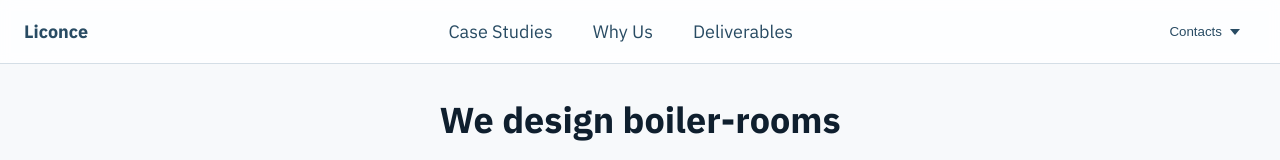
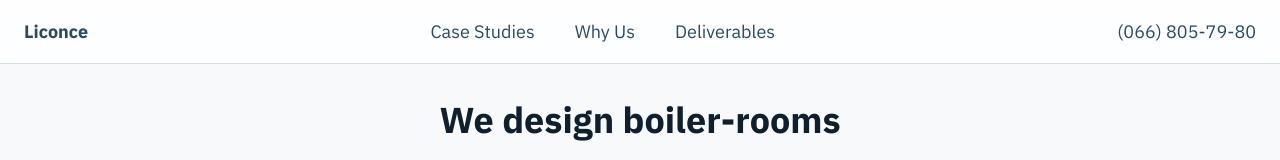
Before and after one commit to Illia-L/boiler-room-design, a React (Vite) app: page / in a window 1280 px wide. Shown: the top 160 px of the page. Built offline with nearby package versions, Linux system fonts and the light colour scheme.

Commit message:
fix errors

```diff
--- a/src/components/ui/header/ContactsWidget/ContactsWidget.module.css
+++ /dev/null
@@ -1,78 +0,0 @@
-.contacts {
-  position: relative;
-  height: 100%;
-  color: var(--color-primary);
-}
-
-/* Toggle button fills header height */
-.toggle {
-  display: inline-flex;
-  align-items: center;
-  gap: 8px;
-  height: 100%;
-  padding: 0 16px;
-  border: 0;
-  background: transparent;
-  color: inherit;
-  cursor: pointer;
-}
-
-/* Hover style only (no visited/active effects) */
-.toggle:hover { text-decoration: underline; }
-
-/* Simple caret */
-.caret {
-  display: inline-block;
-  width: 0; height: 0;
-  border-left: 5px solid transparent;
-  border-right: 5px solid transparent;
-  border-top: 6px solid currentColor;
-  transform-origin: 50% 40%;
-  transition: transform 120ms ease;
-}
-.toggle[aria-expanded="true"] .caret { transform: rotate(180deg); }
-
-/* Dropdown menu */
-.menu {
-  position: absolute;
-  top: 100%;
-  right: 0;
-  min-width: 240px;
-  margin: 8px 0 0;
-  padding: 8px;
-  list-style: none;
-  background: var(--color-surface, #fff);
-  color: inherit;
-  border: 1px solid color-mix(in oklab, currentColor 25%, transparent);
-  box-shadow: var(--shadow-2, 0 4px 12px rgba(0,0,0,.12));
-  border-radius: var(--radius-2, 10px);
-  display: none;
-  z-index: 1000;
-}
-.open { display: block; }
-
-/* Items */
-.link {
-  display: grid;
-  grid-template-columns: auto 1fr;
-  gap: 8px;
-  align-items: baseline;
-  width: 100%;
-  padding: 10px 12px;
-  text-decoration: none;
-  color: inherit;
-  border-radius: 8px;
-}
-.link:hover, .link:focus {
-  text-decoration: underline;
-  outline: none;
-  background: color-mix(in oklab, currentColor 8%, transparent);
-}
-
-.label { font-weight: 600; }
-.value { justify-self: end; opacity: 0.9; }
-
-/* Small screens: menu can stretch if needed */
-@media (max-width: 767.98px) {
-  .menu { min-width: min(90vw, 320px); }
-}
--- a/src/components/ui/header/ContactsWidget/ContactsWidget.tsx
+++ /dev/null
@@ -1,114 +0,0 @@
-import React, { useEffect, useRef, useState } from 'react';
-import styles from './ContactsWidget.module.css';
-
-const CONTACTS = [
-  { label: 'Call', value: '(066) 805-79-80', href: 'tel:+380668057980' },
-  {
-    label: 'Email',
-    value: '2275040@gmail.com',
-    href: 'mailto:2275040@gmail.com',
-  },
-  { label: 'Telegram', value: '@yourhandle', href: 'https://t.me/yourhandle' },
-];
-
-const ContactsWidget: React.FC = () => {
-  const [open, setOpen] = useState(false);
-  const rootRef = useRef<HTMLDivElement>(null);
-  const btnRef = useRef<HTMLButtonElement>(null);
-  const itemRefs = useRef<Array<HTMLAnchorElement | null>>([]);
-
-  // Close on outside click / Escape
-  useEffect(() => {
-    const onDocDown = (e: MouseEvent) => {
-      if (!rootRef.current?.contains(e.target as Node)) setOpen(false);
-    };
-    const onKey = (e: KeyboardEvent) => {
-      if (e.key === 'Escape') {
-        setOpen(false);
-        btnRef.current?.focus();
-      }
-    };
-    document.addEventListener('mousedown', onDocDown);
-    document.addEventListener('keydown', onKey);
-    return () => {
-      document.removeEventListener('mousedown', onDocDown);
-      document.removeEventListener('keydown', onKey);
-    };
-  }, []);
-
-  // Focus first item when opening
-  useEffect(() => {
-    if (open) itemRefs.current[0]?.focus();
-  }, [open]);
-
-  const onToggle = () => setOpen(v => !v);
-
-  const onMenuKeyDown: React.KeyboardEventHandler<HTMLUListElement> = e => {
-    const idx = itemRefs.current.findIndex(el => el === document.activeElement);
-    const last = CONTACTS.length - 1;
-
-    if (e.key === 'ArrowDown') {
-      e.preventDefault();
-      const next = idx < 0 ? 0 : idx === last ? 0 : idx + 1;
-      itemRefs.current[next]?.focus();
-    } else if (e.key === 'ArrowUp') {
-      e.preventDefault();
-      const prev = idx < 0 ? last : idx === 0 ? last : idx - 1;
-      itemRefs.current[prev]?.focus();
-    } else if (e.key === 'Home') {
-      e.preventDefault();
-      itemRefs.current[0]?.focus();
-    } else if (e.key === 'End') {
-      e.preventDefault();
-      itemRefs.current[last]?.focus();
-    }
-  };
-
-  return (
-    <div
-      className={styles.contacts}
-      ref={rootRef}
-    >
-      <button
-        ref={btnRef}
-        type='button'
-        className={styles.toggle}
-        aria-haspopup='menu'
-        aria-expanded={open}
-        onClick={onToggle}
-      >
-        Contacts
-        <span
-          className={styles.caret}
-          aria-hidden='true'
-        />
-      </button>
-
-      <ul
-        role='menu'
-        className={`${styles.menu} ${open ? styles.open : ''}`}
-        onKeyDown={onMenuKeyDown}
-      >
-        {CONTACTS.map((c, i) => (
-          <li
-            role='none'
-            key={c.label}
-          >
-            <a
-              role='menuitem'
-              ref={el => (itemRefs.current[i] = el)}
-              className={styles.link}
-              href={c.href}
-              onClick={() => setOpen(false)}
-            >
-              <span className={styles.label}>{c.label}</span>
-              <span className={styles.value}>{c.value}</span>
-            </a>
-          </li>
-        ))}
-      </ul>
-    </div>
-  );
-};
-
-export default ContactsWidget;
--- a/src/components/ui/header/Header/Header.module.css
+++ b/src/components/ui/header/Header/Header.module.css
@@ -54,7 +54,9 @@
     display: block;
   }
   .contactsArea {
-    display: block;
+    display: flex;
+    align-items: center;
+    height: 100%;
     /* margin-left: auto; */
   }
   .menuArea {
--- a/src/components/ui/header/Header/Header.tsx
+++ b/src/components/ui/header/Header/Header.tsx
@@ -1,7 +1,6 @@
 import React, { useState } from 'react';
 import css from './Header.module.css';
 import Nav from '../Nav/Nav';
-import ContactsWidget from '../ContactsWidget/ContactsWidget';
 import MobileMenuModal from '../MobileMenuModal/MobileMenuModal';
 import OpenMenuButton from '../OpenMenuButton/OpenMenuButton';
 
@@ -30,9 +29,9 @@ const Header: React.FC = () => {
               <Nav />
             </nav>
 
-            <div className={css.contactsArea}>
-              <ContactsWidget />
-            </div>
+            <address className={css.contactsArea}>
+              <a href="tel:+380668057980">(066) 805-79-80</a>
+            </address>
 
             <div className={css.menuArea}>
               <OpenMenuButton onOpen={() => setIsOpen(true)} />
--- a/src/css/reset.css
+++ b/src/css/reset.css
@@ -14,3 +14,12 @@ img {
 ul {
   list-style: none;
 }
+
+address {
+  font-style: normal;
+}
+
+a {
+  text-decoration: none;
+  color: inherit;
+}
```
